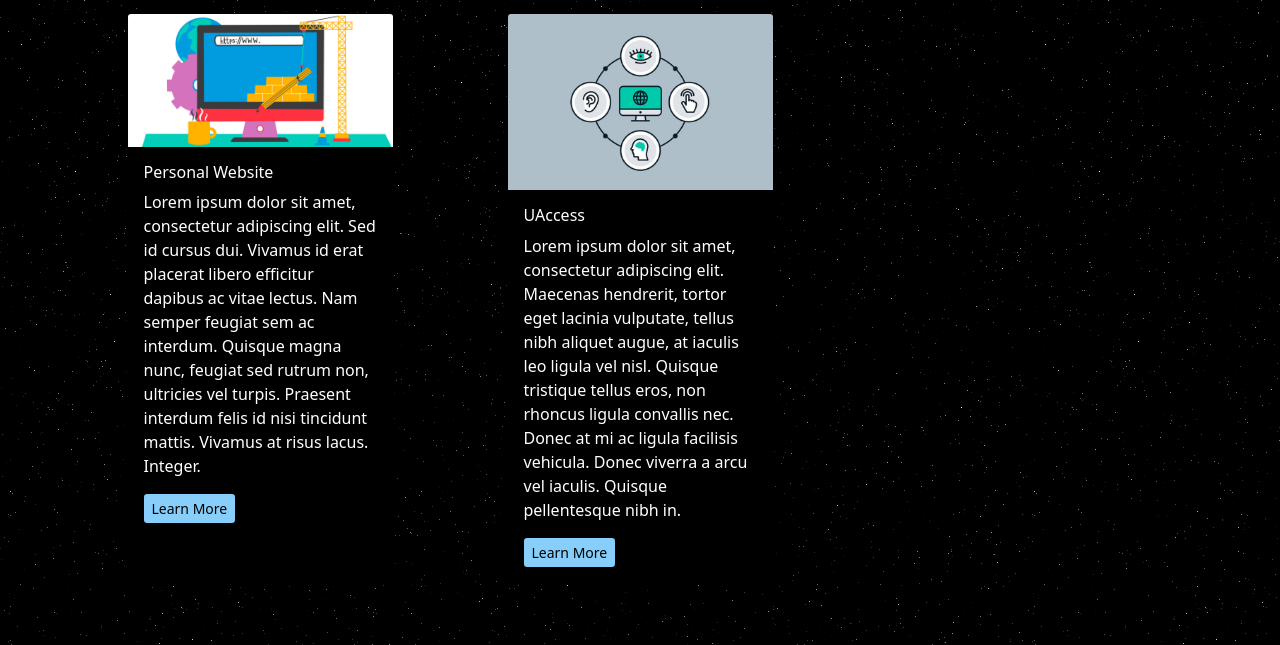
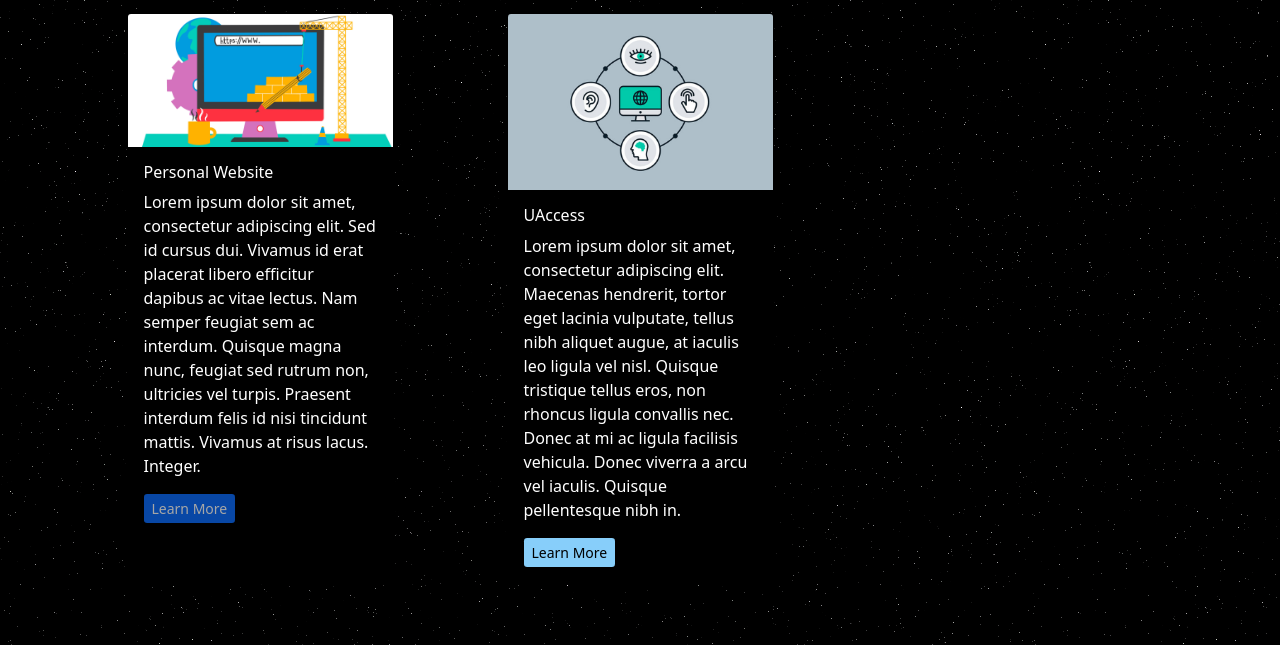
Before and after one commit to christophertran/Personal-Website, a plain HTML site: page portfolio.html in a window 1280 px wide. Shown: the part 785-1430 px from the top of the page. Drawn offline with nearby package versions, Linux system fonts and the light colour scheme.

Commit message:
Disabled learn more button for personal website on portfolio because private repo

```diff
--- a/portfolio.html
+++ b/portfolio.html
@@ -109,7 +109,7 @@
                 id erat placerat libero efficitur dapibus ac vitae lectus. Nam semper feugiat sem ac interdum. Quisque
                 magna nunc, feugiat sed rutrum non, ultricies vel turpis. Praesent interdum felis id nisi tincidunt
                 mattis. Vivamus at risus lacus. Integer.</p>
-              <a class="portfolio-page-more-btn btn btn-primary btn-sm"
+              <a class="portfolio-page-more-btn btn btn-primary btn-sm disabled"
                 href="https://github.com/christophertran/Personal-Website" target="_blank"
                 rel="noopener noreferrer">Learn More</a>
             </div>
```
